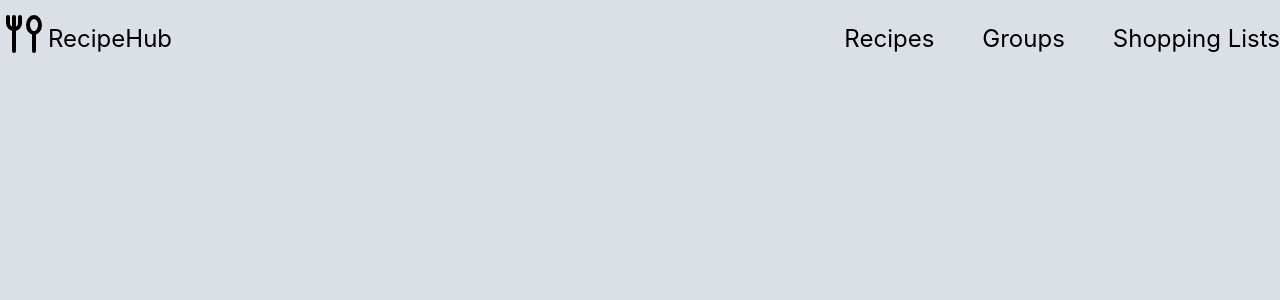
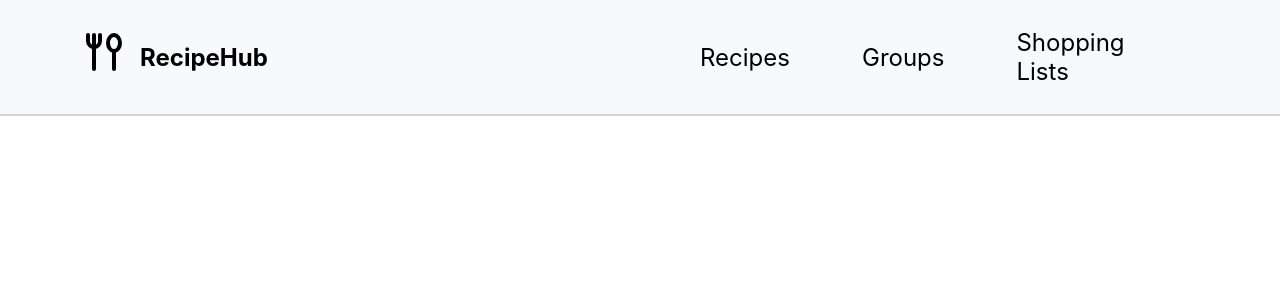
Before and after one commit to dandlp95/RecipeHub, a React (Create React App) app: page /home in a window 1280 px wide. Shown: the top 300 px of the page. Built offline with nearby package versions, Linux system fonts and the light colour scheme.

Commit message:
more nav bar css

```diff
--- a/src/app.module.css
+++ b/src/app.module.css
@@ -2,4 +2,5 @@
     min-height: 100vh;
     width: 100%;
     position: relative;
+    background-color: var(--mint-cream);
 }
--- a/src/components/styles/mainNavBar.module.css
+++ b/src/components/styles/mainNavBar.module.css
@@ -1,22 +1,26 @@
 .mainNavBarContainer {
     display: flex;
-    width: 100%;
+    /* width: 90%; */
+    margin: 0 auto;
+    background-color: var(--seasalt);
+    border-bottom: 2px solid var(--french-gray); /* Thin bottom border */
 }
 
 .mainNavBarContainer>div,
 .mainNavBarContainer>.navBar {
     flex: 1;
     display: flex;
-
 }
 
 .mainNavBarContainer>div {
     align-items: center;
+    padding-left: 5rem;
 }
 
 .mainNavBarContainer>.navBar {
     justify-content: flex-end;
-    column-gap: 3rem;
+    column-gap: 1rem;
+    padding-right: 6rem;
 }
 
 .mainNavBarContainer .iconContainer {
@@ -24,7 +28,33 @@
     /* color:red; */
 }
 
+.mainNavBarContainer .icon,
+.mainNavBarContainer .iconText,
+.mainNavBarContainer .navBar p {
+    cursor: pointer;
+}
+
 .mainNavBarContainer p,
 .mainNavBarContainer .iconText {
     font-size: 1.5rem;
+    margin: 0.5em;
 }
+
+.mainNavBarContainer .iconText {
+    font-weight: bold;
+}
+
+.mainNavBarContainer .navBar p {
+    cursor: pointer;
+    padding: 1rem;
+    border-radius: 10px;
+}
+
+.mainNavBarContainer .navBar p:hover {
+    background-color: var(--mint-cream);
+}
+
+/* Will indicate current active component */
+.mainNavBarContainer .navBar .selected {
+    background-color: var(--mint-cream);
+}
--- a/src/index.module.css
+++ b/src/index.module.css
@@ -6,7 +6,6 @@ body {
   -webkit-font-smoothing: antialiased;
   -moz-osx-font-smoothing: grayscale;
   height: 0;
-  background-color: var(--mint-cream);
 }
 
 /* body {
```
